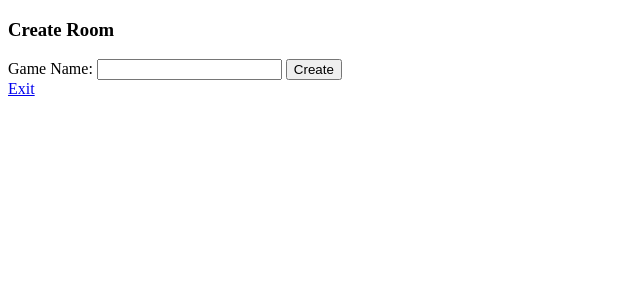
After one commit to Luicko/card_game, a Flask app: page /create_room in a window 1280 px wide. The commit adds this page. Shown: the top 300 px of the page, without its empty margins (0-640 px from the left). Run offline with Flask 2, Linux system fonts and the light colour scheme; some libraries are stand-ins or nearby versions.

Commit message:
Rooms added

```diff
--- a/card_game/forms.py
+++ b/card_game/forms.py
@@ -12,3 +12,7 @@ class LoginForm(Form):
     username = StringField('Username', validators=[
             validators.DataRequired()])
     password = PasswordField('Password')
+
+class CreateRoom(Form):
+	game_name = StringField('Game Name', validators=[
+            validators.DataRequired()])
--- /dev/null
+++ b/card_game/templates/create_room.html
@@ -0,0 +1,12 @@
+{% extends 'base.html' %}
+{% block content %}
+<h3>Create Room</h3>
+<form action='' method='post'>
+{{ form.hidden_tag() }}
+	Game Name: {{ form.game_name }}
+	<input type="submit" value="Create" >
+</form>
+
+<a href="{{ url_for('index') }}">Exit</a>
+
+{% endblock %}
--- a/card_game/templates/login.html
+++ b/card_game/templates/login.html
@@ -12,6 +12,6 @@
   {{ player.name }} <button class="algo" value='{{ player.name }}'> - </button>
 {% endfor %}
 
-<a href="{{ url_for('index') }}">Salir</a>
+<a href="{{ url_for('index') }}">Exit</a>
 
 {% endblock %}
--- a/card_game/templates/playing.html
+++ b/card_game/templates/playing.html
@@ -10,6 +10,10 @@
             socket.on('my response', function(msg) {
                 $('#log').replaceWith("<div id='log'>" + msg.data + ' by ' + msg.player + "</div>");
                 $('#log2').replaceWith("<div id ='log2'>It's " + msg.turn + ' turn</div>');
+            });
+
+            socket.on('leave', function(msg) {
+                alert(msg.data + " Has leave the game");
             });
         });
     </script>
@@ -44,4 +48,6 @@
 Sota < Copa < Moneda < Espada<br>
 Principe < Caballo < Rey < 2
 
+<a href="{{ url_for('player_quit') }}">Exit</a>
+
 {% endblock %}
--- a/card_game/views.py
+++ b/card_game/views.py
@@ -13,55 +13,92 @@ from werkzeug.security import generate_password_hash, \
 from flask.ext.socketio import emit
 
 from . import engine, app, db, socketio
-from .forms import AddPlayer, LoginForm
+from .forms import AddPlayer, LoginForm, CreateRoom
 from engine import *
 from .models import Player, Game
 from .schema import *
 
 
-def broadcast():
+def broadcast_turn(game_name):
     time.sleep(3)
-    game = set_game()
-    card = game.show_card(game.last_card_played)
+    game = set_game(game_name)
+    if game[1].last_card_played and game[1].last_player and game[1].act_player:
+        card = game[1].show_card(game[1].last_card_played)
+        last_player = game[1].last_player.player
+        act_player = game[1].act_player.player
+    else:
+        card = None
+        last_player = None
+        act_player = None
+
     socketio.emit('my response',
-                {'data': card, 'player': game.last_player.player,
-                'turn': game.act_player.player },
+                {'data': card, 'player': last_player,
+                'turn': act_player },
                 namespace='/test', broadcast=True)
 
-def set_game():
-    query = Game.query.first()
+def broadcast_join(player):
+    time.sleep(2)
+    socketio.emit('join',
+        {'data': player}, namespace='/test',
+        broadcast=True)
+
+def broadcast_start():
+    time.sleep(2)
+    socketio.emit('start',
+        {'data': None},
+        namespace='/test', broadcast=True)
+
+def broadcast_leave(player):
+    time.sleep(2)
+    socketio.emit('leave',
+        {'data': player}, namespace='/test',
+        broadcast=True)
+
+def set_game(game_name=None, game_id=None):
+    if game_name:
+        query = Game.query.filter_by(game_name=game_name).first()
+    elif game_id:
+        query = Game.query.filter_by(id=game_id).first()
 
     if query:
+        game = []
+        game.append(query.game_name)
         g = json.loads(str(query.game))
-        game = CardGameSchema().load(g)
-        return game.data
+        game_schema = CardGameSchema().load(g)
+        game.append(game_schema.data)
+        print(game_schema.data, file=sys.stderr)
+        print(game, file=sys.stderr)
+        return game
 
     else:
         return 0
 
-
 def save_game(game):
-    dic = CardGameSchema().dump(game)
+    dic = CardGameSchema().dump(game[1])
     d = json.dumps(dic.data)
-    query = Game.query.first()
+    query = Game.query.filter_by(game_name=game[0]).first()
 
     if query:
+        query.game_name = game[0]
         query.game = d
         db.session.add(query)
         db.session.commit()
 
-        thread = Thread(target=broadcast)
+        thread = Thread(target=broadcast_turn(game_name=game[0]))
         thread.daemon = True
         thread.start()
 
     else:
-        g = Game(game=d)
+        g = Game(game_name=game[0], game=d)
         db.session.add(g)
         db.session.commit()
 
-        thread = Thread(target=broadcast)
-        thread.daemon = True
-        thread.start()
+def player_join(game_name):
+    u = current_user
+    game = Game.query.filter_by(game_name=game_name).first()
+    u.game_id = game.id
+    db.session.add(u)
+    db.session.commit()
 
 
 @app.route('/')
@@ -110,13 +147,6 @@ def login():
 
 @app.route('/logout')
 def logout():
-    game = set_game()
-
-    if game:
-        if current_user.is_playing(game):
-            game.player_quit(current_user.username)
-            save_game(game)
-
     logout_user()
     session.clear()
     return redirect(url_for('index'))
@@ -124,31 +154,57 @@ def logout():
 
 @app.route('/preparation', methods=['GET', 'POST'])
 def preparation():
-    player_list = Player.query.all()
-    game = set_game()
+    game_list = Game.query.all()
 
-    if game:
-        if current_user.is_playing(game):
-            return redirect('playing')
+    if current_user.is_playing():
+        return redirect('playing')
 
-    return render_template('preparation.html', player_list=player_list)
+    return render_template('preparation.html', game_list=game_list)
 
 
-@app.route('/ready', methods=['GET', 'POST'])
-def ready():
-    player_list = request.form.getlist("add")
-    game = CardGame(player_list)
-    game.start_game()
+@app.route('/create_room', methods=['GET', 'POST'])
+def create_room():
+    form = CreateRoom()
+    if form.validate_on_submit():
+        game_name = form.game_name.data
+        game_object = CardGame()
+        game = [game_name, game_object]
+        save_game(game)
+        return redirect(url_for('game_room', game_name=game_name))
+    return render_template('create_room.html', form=form)
+
+
+@app.route('/game_room/<game_name>', methods=['GET', 'POST'])
+def game_room(game_name):
+    game = set_game(game_name=game_name)
+    if game[1].turn:
+        return redirect('playing')
+    game[1].add_player(current_user.username)
     save_game(game)
+    player_join(game[0])
+    thread = Thread(target=broadcast_join(current_user.username))
+    thread.daemon = True
+    thread.start()
+    return render_template('game_room.html', game=game)
+
+
+@app.route('/ready/<game_name>', methods=['GET', 'POST'])
+def ready(game_name):
+    game = set_game(game_name=game_name)
+    game[1].start_game()
+    save_game(game)
+    thread = Thread(target=broadcast_start)
+    thread.daemon = True
+    thread.start()
     return redirect(url_for('playing'))
 
 
 @app.route('/playing')
 def playing():
-    game = set_game()
+    game = set_game(game_id=current_user.game_id)
 
-    if not game.winner:
-        return render_template('playing.html', game=game)
+    if not game[1].winner:
+        return render_template('playing.html', game=game[1])
 
     else:
         return redirect(url_for('winner'))
@@ -156,10 +212,10 @@ def playing():
 
 @app.route('/play/<card>', methods=['POST', 'GET'])
 def play(card):
-    game = set_game()
+    game = set_game(game_id=current_user.game_id)
 
     try:
-        game = current_user.play(game, int(card))
+        game[1] = current_user.play(game[1], int(card))
         save_game(game)
         return redirect(url_for('playing'))
 
@@ -170,9 +226,10 @@ def play(card):
 
 @app.route('/draw')
 def draw():
-    game = set_game()
+    game = set_game(game_id=current_user.game_id)
+
     try:
-        game = current_user.draw(game)
+        game[1] = current_user.draw(game[1])
         save_game(game)
         return redirect(url_for('playing'))
     except ValueError as error:
@@ -182,10 +239,30 @@ def draw():
 
 @app.route('/winner')
 def winner():
-    query = Game.query.first()
-    u = Player.query.filter_by(username=game.winner).first()
+    game = set_game(game_id=current_user.game_id)
+    u = Player.query.filter_by(username=game[1].winner).first()
     u.score += 2
     db.session.add(u)
-    db.session.delete(query)
     db.session.commit()
-    return render_template('winner.html', game=game)
+    thread = Thread(target=broadcast_start)
+    thread.daemon = True
+    thread.start()
+    return render_template('winner.html', game=game[1])
+
+
+@app.route('/player_quit')
+def player_quit():
+    u = current_user
+    game = set_game(game_id=u.game_id)
+    u.game_id = None
+    game[1].player_quit(u.username)
+    db.session.add(u)
+    db.session.commit()
+    thread = Thread(target=broadcast_leave(u.username))
+    thread.daemon = True
+    thread.start()
+    return redirect(url_for('index'))
+
+#player_list = request.form.getlist("add")
+#With selected:
+#<input type="submit" value="Add" />
--- a/manage.py
+++ b/manage.py
@@ -6,6 +6,24 @@ from card_game import app, socketio
 
 server = Server(host="0.0.0.0")
 manager = Manager(app, server)
+
+@manager.command
+def clean():
+	from card_game import db, models
+
+	l = models.Player.query.filter_by(username='Luis').first()
+	l.game_id = None
+	db.session.add(l)
+	db.session.commit()
+
+	q = models.Player.query.filter_by(username='AQ').first()
+	q.game_id = None
+	db.session.add(q)
+	db.session.commit()
+
+	g = models.Game.query.first()
+	db.session.delete(g)
+	db.session.commit()
 
 @manager.command
 def run():
```
Also changed, not shown: card_game/engine.py (+19 -9 lines), card_game/models.py (+8 -4 lines), card_game/schema.py (+13 -11 lines), card_game/templates/game_room.html (added, +40 -0 lines), card_game/templates/preparation.html (+6 -7 lines).
